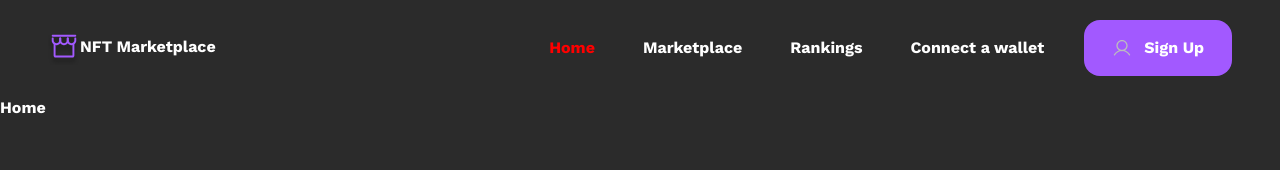
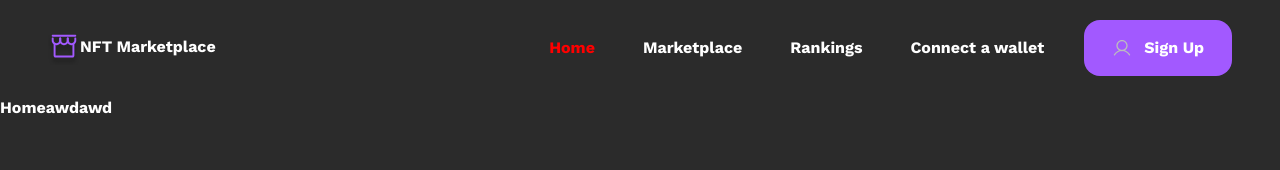
Before and after one commit to DocQuanty/front-endNEXT.JS, a Next.js app: page / in a window 1280 px wide. Shown: the top 170 px of the page. Built offline with nearby package versions, Linux system fonts and the light colour scheme.

Commit message:
added string at Layout

```diff
--- a/src/components/Layout/Layout.tsx
+++ b/src/components/Layout/Layout.tsx
@@ -5,6 +5,7 @@ const Layout: FC<PropsWithChildren<unknown>> = ({ children }) => {
     return <main >
         <Header />
         {children}
+        awdawd
         {/* <Footer/> */}
     </main>
 };
```
